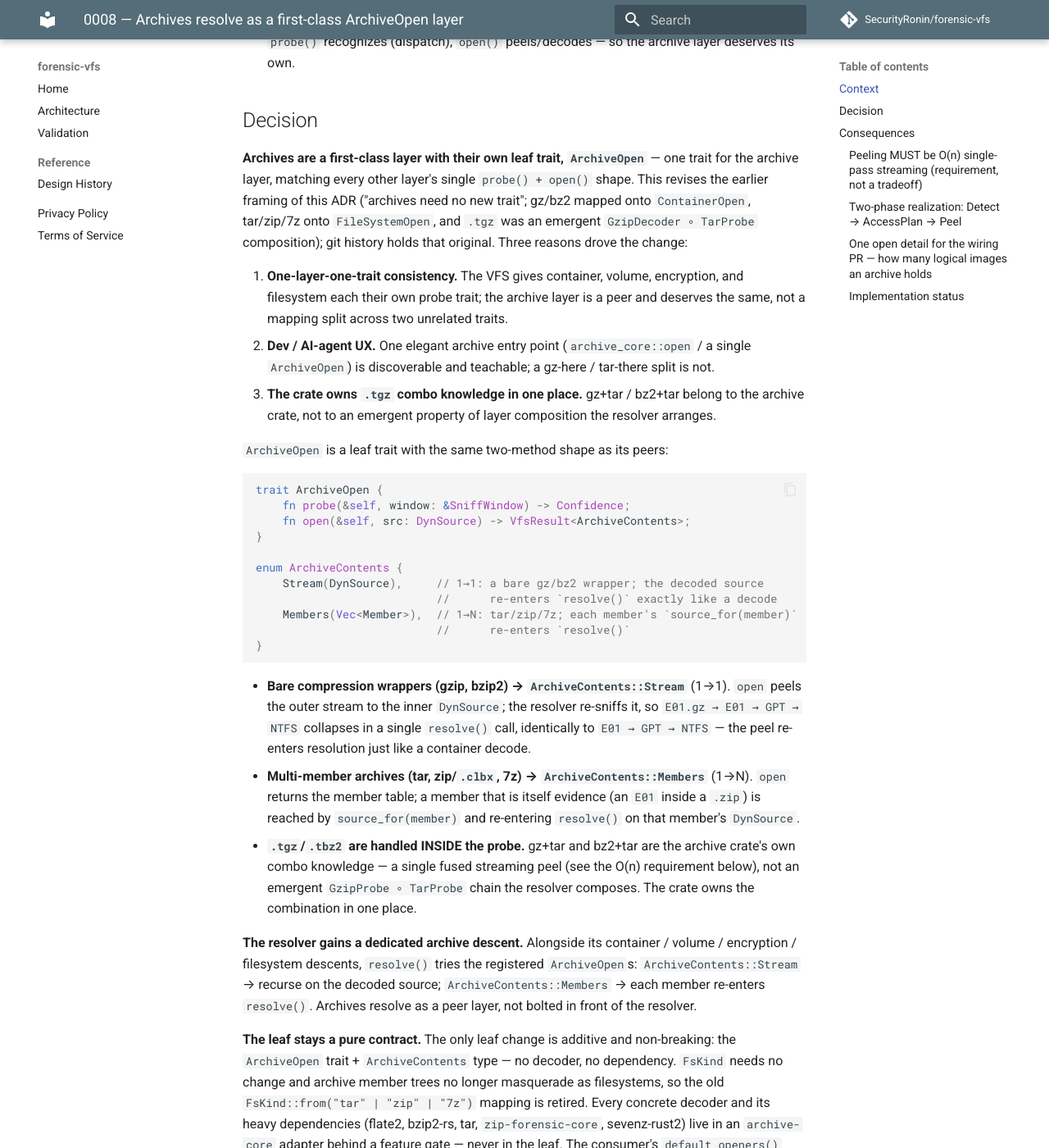
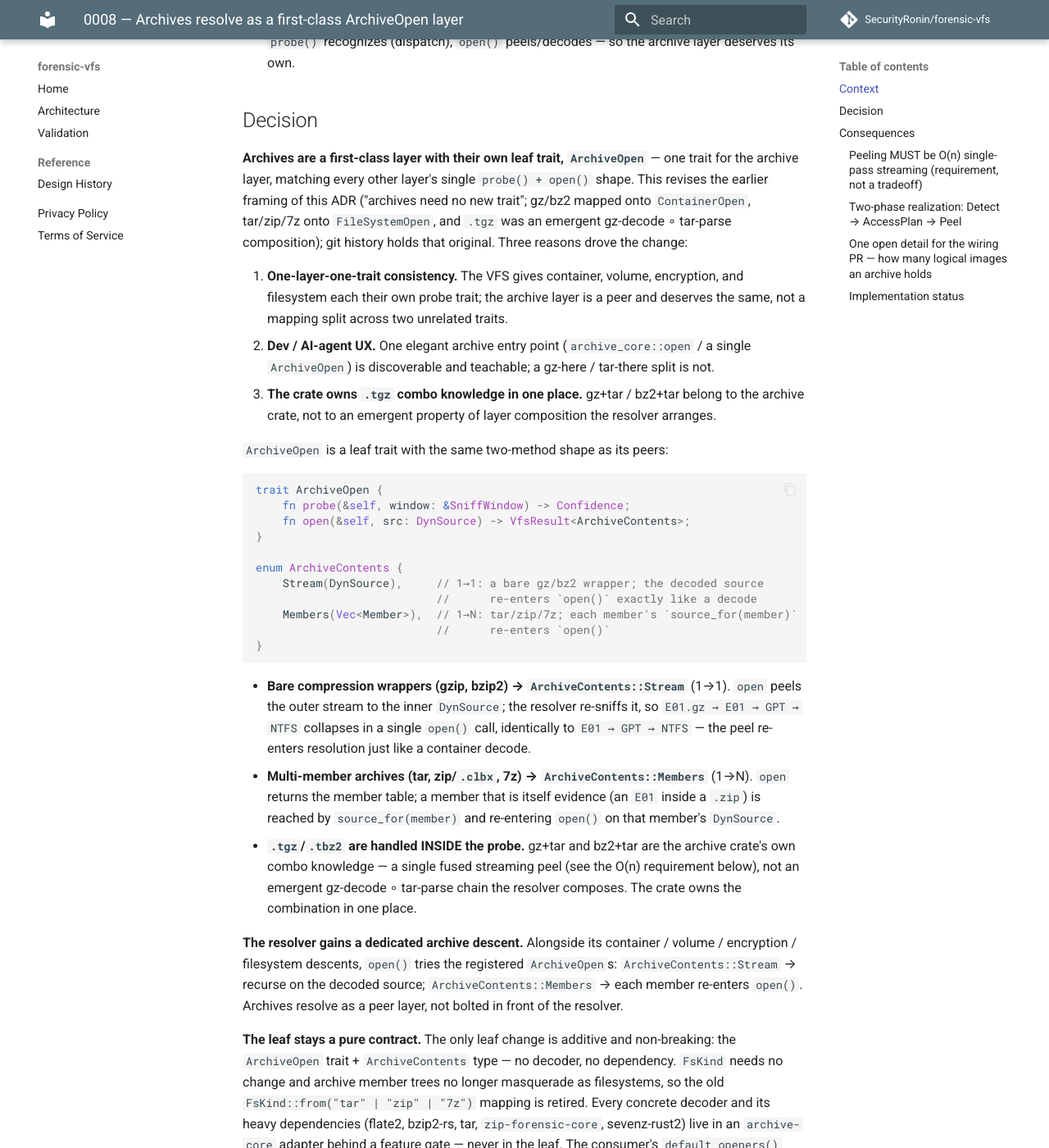
Before and after one commit to SecurityRonin/forensic-vfs, an MkDocs documentation site: the page built from docs/decisions/0008-archives-as-probes.md, in a window 1280 px wide and 1400 px high, scrolled down 893 px. Shown: the whole window at 82% size. Built offline with MkDocs 1.6.1 and Material for MkDocs 9.7.7, drawn with Linux system fonts in a browser that asks for light colours; comment, search, counter and statistics services are not loaded; some of the changed text lies outside the part shown.

Commit message:
docs(adr-0008): modernize resolve()->open(), drop stale *Probe hypotheticals
Co-Authored-By: Claude Opus 4.8 <noreply@anthropic.com>

````diff
--- a/docs/decisions/0008-archives-as-probes.md
+++ b/docs/decisions/0008-archives-as-probes.md
@@ -14,7 +14,7 @@ on-ramp bolted in front of the resolver — the exact "N parallel detection stac
 in N consumers" smell the VFS abstraction exists to remove.
 
 The question this ADR settles: **how do archives become a first-class VFS layer so
-they ride the same recursive `resolve()` as every other layer — without dragging a
+they ride the same recursive `open()` as every other layer — without dragging a
 single decoder or compression dependency into the zero-dependency leaf?**
 
 Two facts from the settled post-engine-retirement architecture (ADR 0007, commit
@@ -38,7 +38,7 @@ Two facts from the settled post-engine-retirement architecture (ADR 0007, commit
 trait for the archive layer, matching every other layer's single `probe() + open()`
 shape. This revises the earlier framing of this ADR ("archives need no new trait";
 gz/bz2 mapped onto `ContainerOpen`, tar/zip/7z onto `FileSystemOpen`, and `.tgz` was
-an emergent `GzipDecoder ∘ TarProbe` composition); git history holds that original. Three
+an emergent gz-decode ∘ tar-parse composition); git history holds that original. Three
 reasons drove the change:
 
 1. **One-layer-one-trait consistency.** The VFS gives container, volume, encryption, and
@@ -59,28 +59,28 @@ trait ArchiveOpen {
 
 enum ArchiveContents {
     Stream(DynSource),     // 1→1: a bare gz/bz2 wrapper; the decoded source
-                           //      re-enters `resolve()` exactly like a decode
+                           //      re-enters `open()` exactly like a decode
     Members(Vec<Member>),  // 1→N: tar/zip/7z; each member's `source_for(member)`
-                           //      re-enters `resolve()`
+                           //      re-enters `open()`
 }
 ```
 
 - **Bare compression wrappers (gzip, bzip2) → `ArchiveContents::Stream`** (1→1). `open` peels
   the outer stream to the inner `DynSource`; the resolver re-sniffs it, so
-  `E01.gz → E01 → GPT → NTFS` collapses in a single `resolve()` call, identically to
+  `E01.gz → E01 → GPT → NTFS` collapses in a single `open()` call, identically to
   `E01 → GPT → NTFS` — the peel re-enters resolution just like a container decode.
 - **Multi-member archives (tar, zip/`.clbx`, 7z) → `ArchiveContents::Members`** (1→N). `open`
   returns the member table; a member that is itself evidence (an `E01` inside a `.zip`) is
-  reached by `source_for(member)` and re-entering `resolve()` on that member's `DynSource`.
+  reached by `source_for(member)` and re-entering `open()` on that member's `DynSource`.
 - **`.tgz`/`.tbz2` are handled INSIDE the probe.** gz+tar and bz2+tar are the archive
   crate's own combo knowledge — a single fused streaming peel (see the O(n) requirement
-  below), not an emergent `GzipProbe ∘ TarProbe` chain the resolver composes. The crate
+  below), not an emergent gz-decode ∘ tar-parse chain the resolver composes. The crate
   owns the combination in one place.
 
 **The resolver gains a dedicated archive descent.** Alongside its container / volume /
-encryption / filesystem descents, `resolve()` tries the registered `ArchiveOpen`s:
+encryption / filesystem descents, `open()` tries the registered `ArchiveOpen`s:
 `ArchiveContents::Stream` → recurse on the decoded source; `ArchiveContents::Members` → each
-member re-enters `resolve()`. Archives resolve as a peer layer, not bolted in front of the
+member re-enters `open()`. Archives resolve as a peer layer, not bolted in front of the
 resolver.
 
 **The leaf stays a pure contract.** The only leaf change is additive and non-breaking: the
@@ -100,7 +100,7 @@ Openers::new()
 ## Consequences
 
 - **One detection on-ramp.** Once the adapter is registered, `disk-forensic` and
-  `4n6mount` drop their pre-resolver `peel_archive` call: `resolve()` peels archives
+  `4n6mount` drop their pre-resolver `peel_archive` call: `open()` peels archives
   as ordinary layers, so every current and future VFS consumer gets archive
   transparency for free, with no per-consumer archive code.
 - **Zero dependency inversion.** The dependency arrow stays pointed *down onto* the
@@ -135,7 +135,7 @@ Decompose the cost honestly. Three parts, and only one is avoidable:
 So the realization is a **fused streaming decoder**, not the naive composition. The
 determination "tgz = gzip+tar" stays the conceptual *model*; the *implementation* is a
 single pass that decompresses and selects in lock-step, giving O(n) time, O(evidence)
-temp, O(1) RAM. `resolve()` then re-enters on the temp-backed `DynSource` (→ GPT → NTFS)
+temp, O(1) RAM. `open()` then re-enters on the temp-backed `DynSource` (→ GPT → NTFS)
 for the random access that forensic analysis needs — paid once, against the temp file,
 not by re-decompressing on every seek.
 
@@ -211,7 +211,7 @@ file name is not an input to any classification.
    one probe beside the volume/filesystem probes (MBR `55 AA`@510, GPT `EFI PART`@512, NTFS@3,
    ext `0xEF53`@1080, APFS `NXSB`@32, HFS+@1024, ISO `CD001`@32769). So the answer is *positive*
    ("the inner is a GPT disk / NTFS volume / nested zip / tar / unknown"), not "not a tar." This
-   is literally the recursive `resolve()` re-sniff; **archive-core owns packing detection only**,
+   is literally the recursive `open()` re-sniff; **archive-core owns packing detection only**,
    and the forensic magics stay in the VFS volume/filesystem probes (knowledge from
    forensicnomicon) — archive-core grows no filesystem knowledge.
 4. **Prefer the most-seekable `Access` the codec allows — everywhere, not one case.** The ladder,
@@ -251,14 +251,14 @@ classifies which before `peel` executes (see the `AccessPlan` variants above):
 
 1. **One evidence member** (`case.zip` holding only `case.E01`). `detect` → `Member`;
    `ArchiveContents::Members` yields the single member, whose `source_for(member)` re-enters
-   `resolve()` and collapses `case.zip → E01 → GPT → NTFS` in one pass. With a single
+   `open()` and collapses `case.zip → E01 → GPT → NTFS` in one pass. With a single
    archive descent there is no filesystem-before-container ambiguity to arbitrate — the old
    "does a `FileSystemOpen` mount a one-entry tree instead of collapsing?" question
    disappears under the unified `ArchiveOpen`.
 
 2. **Several independent evidence items** (a zip of unrelated `a.E01`, `b.vmdk`, `c.dd`).
    `detect` → `Collection`; `ArchiveContents::Members` hands back the whole set, and each member
-   re-enters `resolve()` on its own.
+   re-enters `open()` on its own.
 
 3. **A segmented set that is ONE logical image** (`{case.E01, case.E02, … case.E0N}`, or
    split raw `.001/.002…`, or split VMDK `disk-s001.vmdk…` + descriptor). `detect` →
@@ -268,7 +268,7 @@ classifies which before `peel` executes (see the `AccessPlan` variants above):
    the `.E01` member needs a path to its siblings: `peel` binds a **sibling-member provider**
    to the archive — exactly the seam `ewf`'s `SegmentBacking` already provides for on-disk
    `.E01/.E02` and for E01-in-zip (the cross-format `open_zip` work). The reassembled logical
-   `DynSource` then re-enters `resolve()` → GPT → NTFS as usual.
+   `DynSource` then re-enters `open()` → GPT → NTFS as usual.
 
 Consequence for the contract: all three cases ride the archive descent; **case 3
 additionally binds the segment reader's sibling-backing inside `peel`**, reusing the
````
